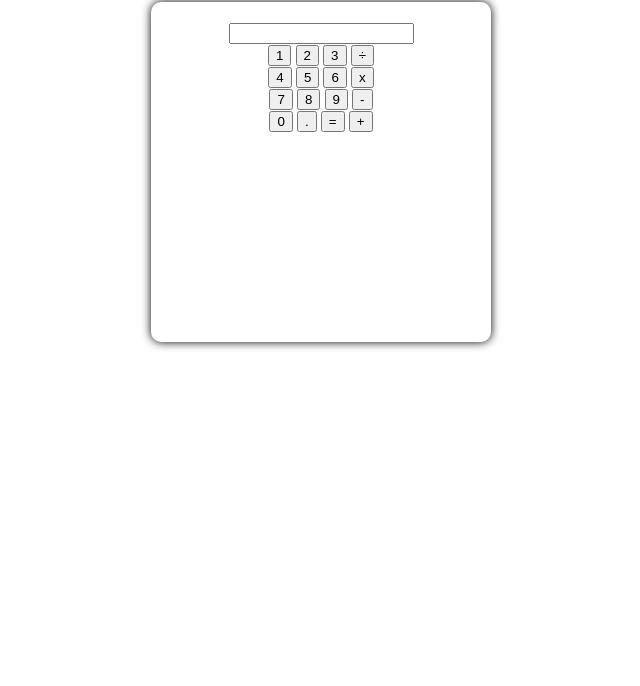
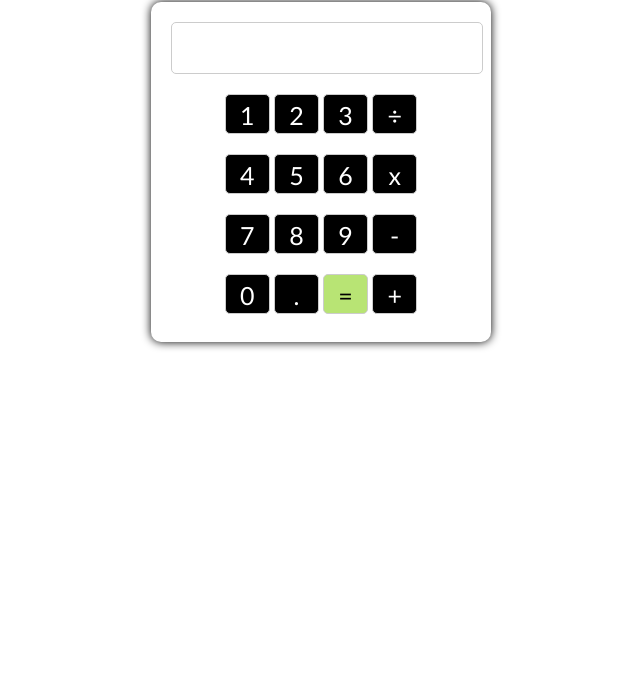
Before and after one commit to RahulBRB/Calc-mini-project, a plain HTML site: page index.html in a window 1280 px wide. Shown: the part 114-800 px from the top of the page, without its empty margins (319-959 px from the left). Drawn offline with Linux system fonts and the light colour scheme.

Commit message:
HTML and CSS part finished

```diff
--- a/index.html
+++ b/index.html
@@ -34,7 +34,7 @@
         <div class="row">
             <button class="button" onclick="addInput('0')">0</button>
             <button class="button" onclick="addInput('.')">.</button>
-            <button class="button" onclick="addInput('=')">=</button>
+            <button class="button out" onclick="addInput('=')">=</button>
             <button class="button" onclick="addInput('+')">+</button>
 
         </div>
--- a/styles.css
+++ b/styles.css
@@ -5,19 +5,49 @@ body{
 
 h2{
     text-align: center;
-    color: #5406e4;
+    color: #000000;
     font-size: 40px;
     margin-top: 50px;
     margin-bottom: 18px;
     letter-spacing: 3px;
+    font-weight: bolder;
 
 }
 .calcContainer{
     width: 300px;
     height: 300px;
-    background-color: #fff;
+    background-color: #ffffff;
     margin: 0 auto;
     border-radius: 10px;
     box-shadow: 0 0 10px #000;
     padding: 20px;
 }
+input{
+    width: 100%;
+    height: 40px;
+    border-radius: 5px;
+    border: 1px solid #ccc;
+    padding: 5px;
+    font-size: 25px;
+    margin-bottom: 20px;
+    font-family: 'Gill Sans', 'Gill Sans MT', Calibri, 'Trebuchet MS', sans-serif;
+}
+
+button{
+    width: 15%;
+    height: 40px;
+    border-radius: 5px;
+    border: 1px solid #ccc;
+    padding: 5px;
+    font-size: 25px;
+    margin-bottom: 20px;
+    font-family: 'Gill Sans', 'Gill Sans MT', Calibri, 'Trebuchet MS', sans-serif;
+    background-color: #000000;
+    color: #ffffff;
+    cursor: pointer;
+}
+
+.out{
+    background-color: rgb(184, 228, 116);
+    color:black;
+}
```
